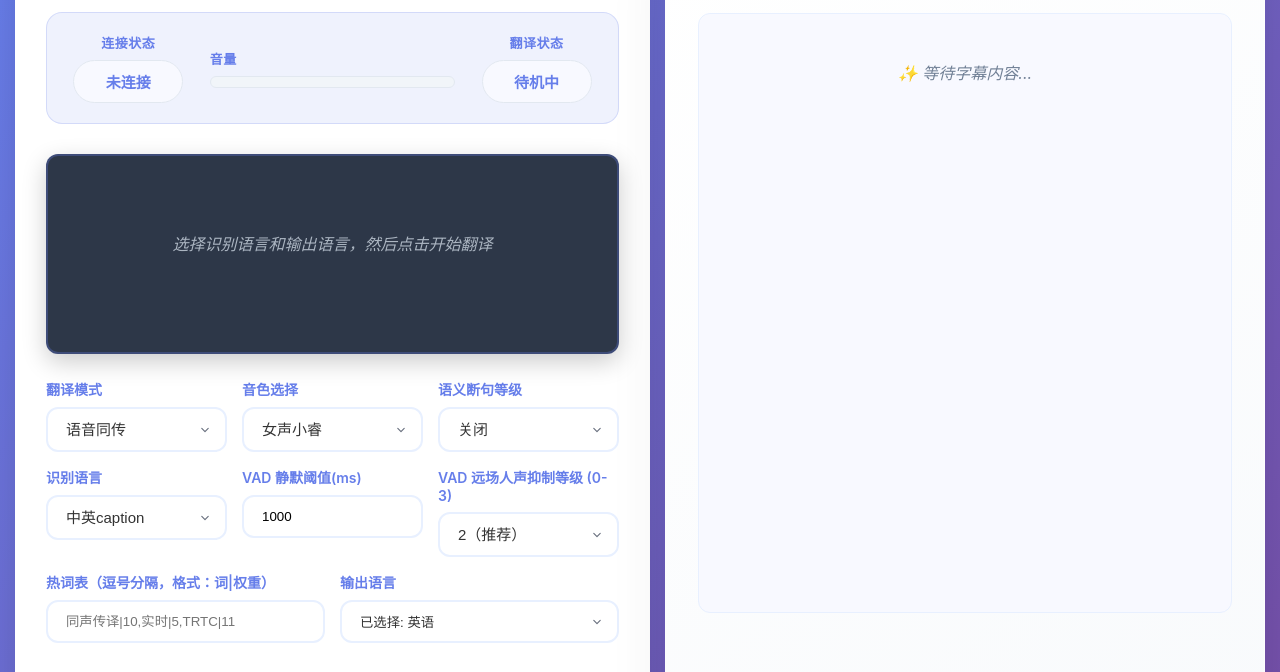
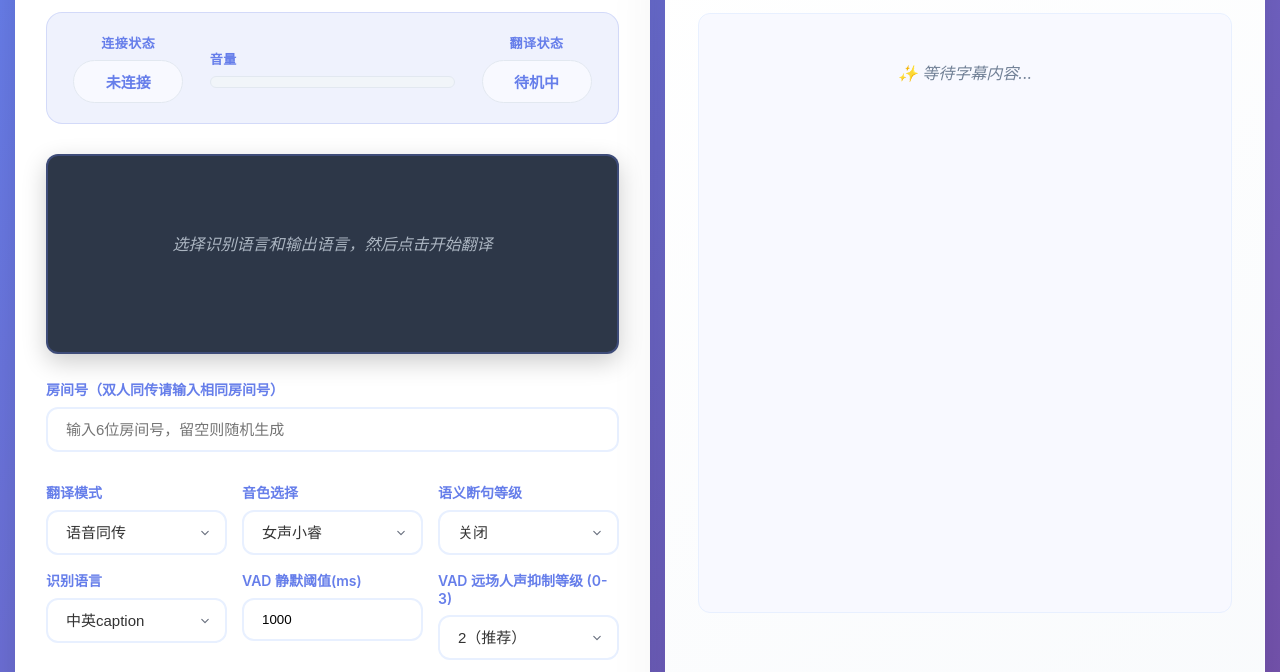
Before and after one commit to chicogong/sim-demo, a website: page public/interpreter_dual.html in a window 1280 px wide. Shown: the part 90-762 px from the top of the page. Drawn offline with Linux system fonts and the light colour scheme.

Commit message:
Add room ID input field to interpreter dual interface, allowing users to specify or randomly generate a room number for dual simultaneous interpretation.

```diff
--- a/public/interpreter_dual.html
+++ b/public/interpreter_dual.html
@@ -689,6 +689,14 @@
             </div>
 
             <div class="controls-container">
+                <!-- 房间号输入 -->
+                <div style="width: 100%; margin-bottom: 15px;">
+                    <div class="language-selector" style="width: 100%;">
+                        <label for="room-id-input">房间号（双人同传请输入相同房间号）</label>
+                        <input id="room-id-input" type="text" placeholder="输入6位房间号，留空则随机生成"
+                               style="width: 100%; padding: 12px 18px; border: 2px solid #e8f0ff; border-radius: 12px; font-size: 15px; background: white;">
+                    </div>
+                </div>
                 <div class="language-pair-container">
                     <div class="language-selector">
                         <label for="translation-mode">翻译模式</label>
@@ -1334,7 +1342,10 @@
                 state.sourceLanguage = document.getElementById('source-language').value;
 
                 const credentials = await apiRequest('/credentials', { agentId: 'default' });
-                const roomId = Math.floor(Math.random() * 10000000) + 1000000;
+
+                // 使用用户输入的房间号，如果没有输入则随机生成
+                const roomIdInput = document.getElementById('room-id-input').value.trim();
+                const roomId = roomIdInput || (Math.floor(Math.random() * 900000) + 100000).toString();
 
                 const translationMode = parseInt(document.getElementById('translation-mode').value);
                 const hotwordInput = (document.getElementById('hotword-list')?.value || '').trim();
```
